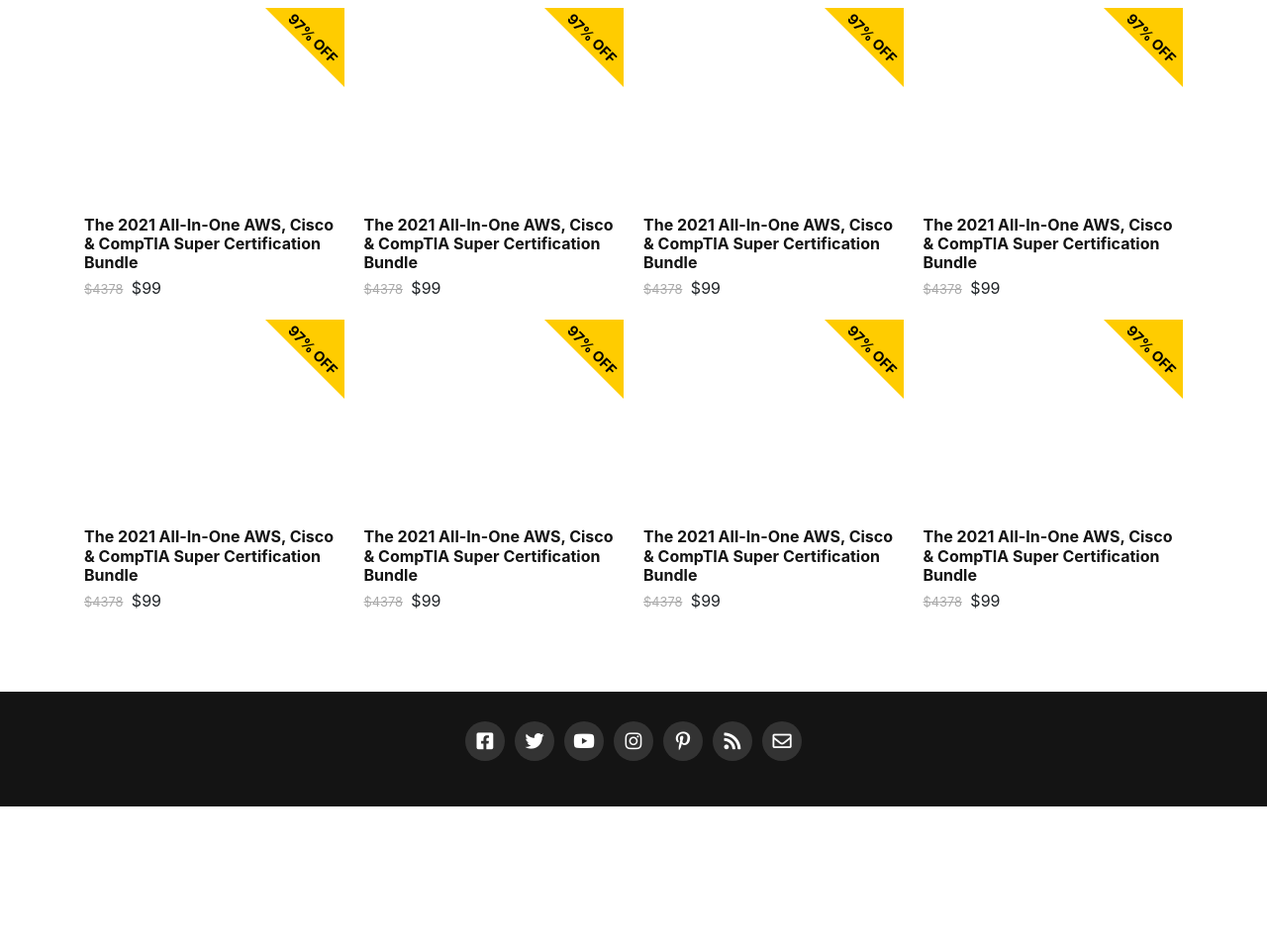
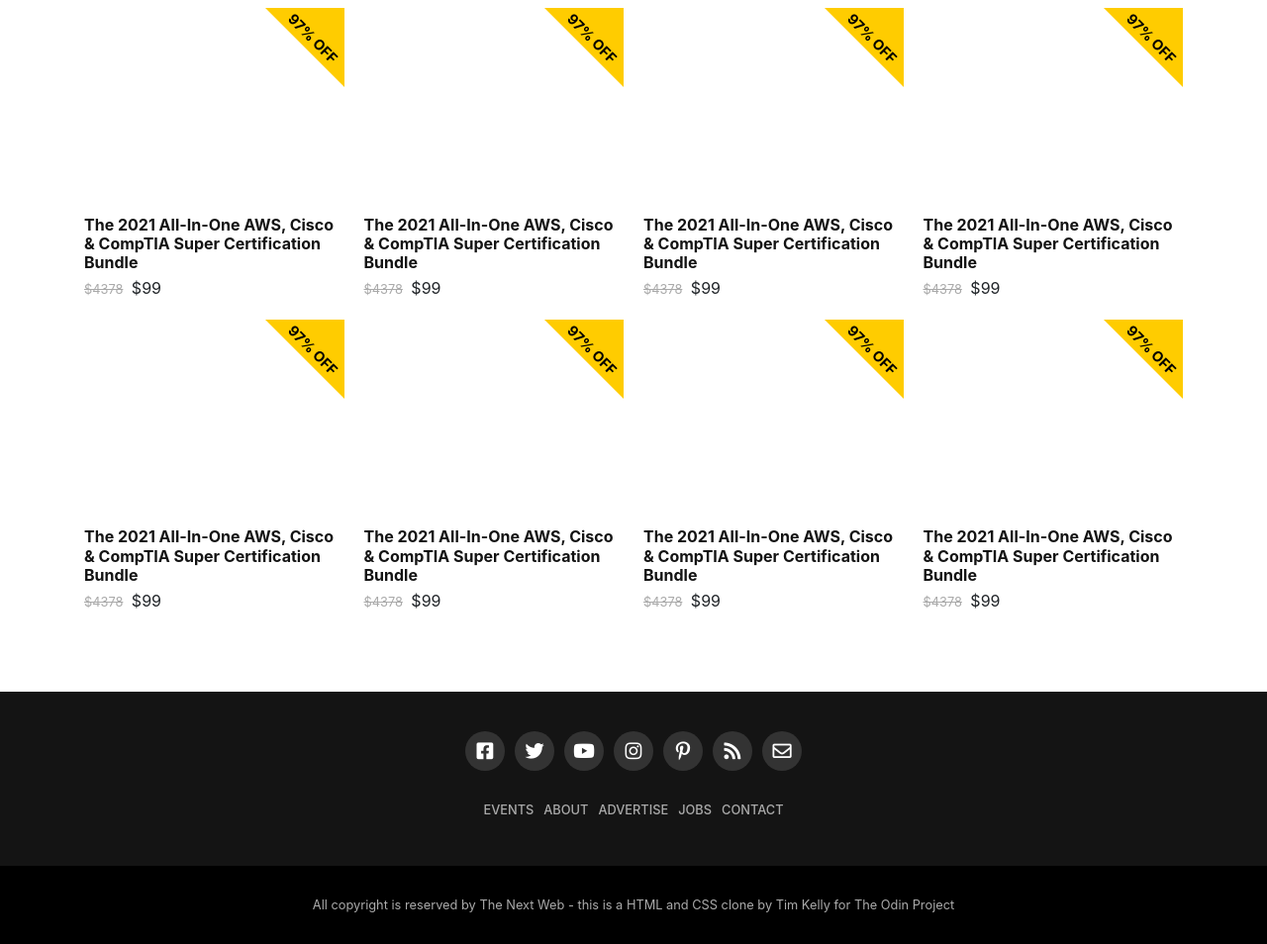
Before and after one commit to timkellytk/project-the-next-web-clone, a website: page index.html in a window 1280 px wide. Shown: the part 3910-4864 px from the top of the page at 99% size. Before the commit the page ends 4725 px from the top, so only its background shows below. Drawn offline with nearby package versions, Linux system fonts and the light colour scheme.

Commit message:
Finished the Footer HTML component

```diff
--- a/index.html
+++ b/index.html
@@ -1315,8 +1315,9 @@
     </section>
     <footer>
       <div class="Footer__primary">
-        <div class="Footer__flex container">
-          <ul class="Footer__icon-list">
+        <div class="container">
+          <div class="Footer__flex">
+            <ul class="Footer__list">
               <li href="Footer__icon">
                 <a class="Footer__icon-link" href="#"
                   ><i class="fab fa-facebook-square"></i>
@@ -1354,9 +1355,34 @@
               </li>
             </ul>
           </div>
+          <div class="Footer__flex">
+            <ul class="Footer__list">
+              <li>
+                <a class="Footer__link" href="#">Events</a>
+              </li>
+              <li>
+                <a class="Footer__link" href="#">About</a>
+              </li>
+              <li>
+                <a class="Footer__link" href="#">Advertise</a>
+              </li>
+              <li>
+                <a class="Footer__link" href="#">Jobs</a>
+              </li>
+              <li>
+                <a class="Footer__link" href="#">Contact</a>
+              </li>
+            </ul>
+          </div>
+        </div>
       </div>
       <div class="Footer__secondary">
-        <div class="container"></div>
+        <div class="container">
+          <div class="Footer__copyright">
+            All copyright is reserved by The Next Web - this is a HTML and CSS
+            clone by Tim Kelly for The Odin Project
+          </div>
+        </div>
       </div>
     </footer>
     <!-- Optional JavaScript -->
--- a/scss/_footer.scss
+++ b/scss/_footer.scss
@@ -10,9 +10,11 @@
   align-items: center;
 }
 
-.Footer__icon-list {
+.Footer__list {
   display: flex;
+  flex-wrap: wrap;
   list-style: none;
+  padding-top: 10px;
   padding-left: 0px;
 }
 
@@ -34,3 +36,29 @@
   background: transparent;
   box-shadow: inset 0 0 0 2px #333;
 }
+
+.Footer__link {
+  color: $tnw-grey;
+  font-weight: 500;
+  font-size: 0.8em;
+  text-transform: uppercase;
+  text-decoration: none;
+  padding: 0px 5px;
+}
+
+.Footer__link:hover {
+  text-decoration: none;
+  color: darken($tnw-grey, 20);
+}
+
+.Footer__secondary {
+  color: white;
+  background-color: black;
+  padding: 30px 0px;
+}
+
+.Footer__copyright {
+  color: $tnw-grey;
+  text-align: center;
+  font-size: 0.8em;
+}
```
Also changed, not shown: css/output.css, 1 other file. Lines whose indentation alone changed are shown as unchanged.
